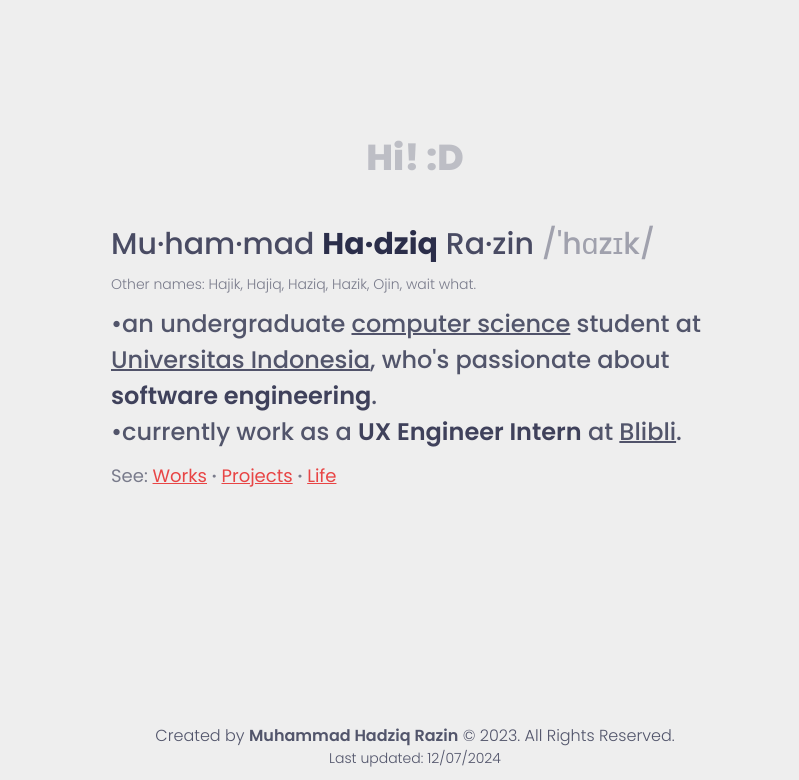
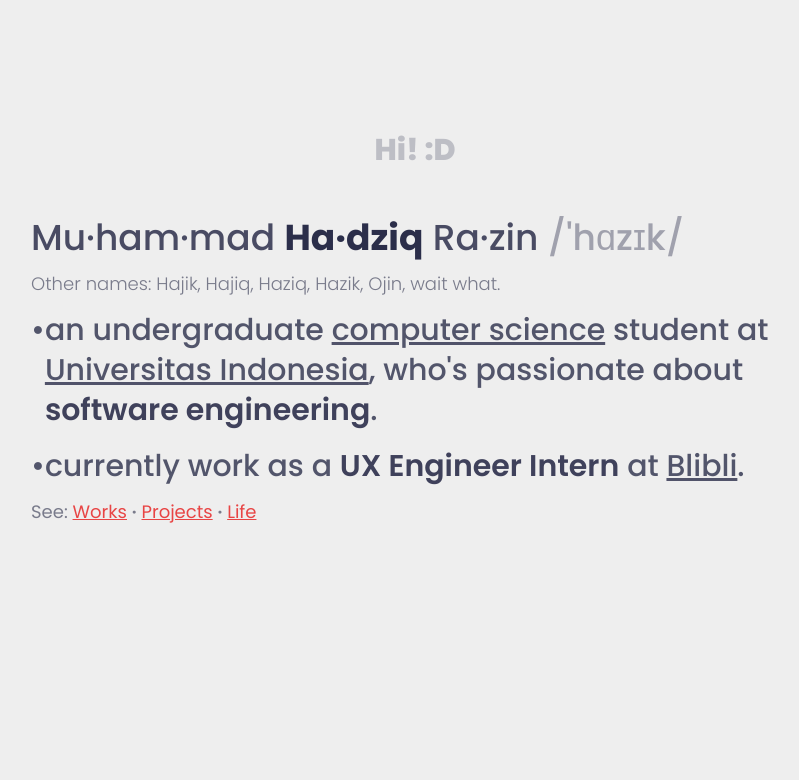
Before and after one commit to mhadziqrazin/hadziqrazin, a SvelteKit app: page / in a window 1280 px wide. Shown: the top 780 px of the page, without its empty margins (225-1024 px from the left). Built offline with nearby package versions, Linux system fonts and the light colour scheme; some icons are missing.

Commit message:
feat: adjust about me section

```diff
--- a/src/lib/components/IconSocial.svelte
+++ b/src/lib/components/IconSocial.svelte
@@ -8,10 +8,10 @@
 
 <div class="opacity-30 hover:cursor-pointer hover:opacity-75 transition-all duration-200">
   <a href={link} target="_blank">
-    <div class="hidden lg:block">
+    <div class="hidden sm:block">
       <Icon src={social} size="25" {title} />
     </div>
-    <div class="block lg:hidden">
+    <div class="block sm:hidden">
       <Icon src={social} size="17" {title} />
     </div>
   </a>
--- a/src/lib/components/Socials.svelte
+++ b/src/lib/components/Socials.svelte
@@ -9,7 +9,7 @@
   import cv from '$lib/assets/CV - Muhammad HADZIQ Razin.pdf'
 </script>
 
-<div class="w-1/2 flex self-center justify-between lg:justify-around">
+<div class="w-1/2 flex self-center justify-between sm:justify-around">
   <div in:fly={{x:-10, duration: 1000, delay: 400}}>
     <IconSocial
       social={BsGithub}
--- /dev/null
+++ b/src/lib/sections/About.svelte
@@ -0,0 +1,102 @@
+<script lang="ts">
+  import { fly, fade } from "svelte/transition"
+  import Socials from "$lib/components/Socials.svelte"
+  import { onMount } from "svelte";
+
+  let animate = false
+  onMount(() => {
+    animate = true
+  })
+</script>
+
+{#key animate}
+  <section class={`${animate ? 'opacity-100' : 'opacity-0'} height-screen container relative mx-auto px-4 max-w-[700px] md:max-w-[800px] flex flex-col justify-center items-center gap-4 sm:gap-10`}>
+    <h1 in:fly={{y:20, duration: 1000}} class="flex text-2xl sm:text-3xl sm:leading-[3.5rem] text-dark/25 font-extrabold">
+      Hi!&nbsp;<span>:D</span>
+    </h1>
+
+    <div class="flex flex-col gap-1 sm:gap-3">
+      <!-- NAME -->
+      <p in:fade={{duration: 1000, delay: 200}} class="hidden min-[470px]:block text-2xl sm:text-4xl font-medium text-dark/[0.85]">
+        Mu&centerdot;ham&centerdot;mad <span class="font-bold text-dark">Ha&centerdot;dziq</span> Ra&centerdot;zin <span class="text-dark/40">/'h&#593;z&#618;k/</span>
+      </p>
+      <div in:fade={{duration: 1000, delay: 200}} class="min-[470px]:hidden text-2xl font-medium text-dark/[0.85]">
+        <p>
+          Mu&centerdot;ham&centerdot;mad
+        </p>
+        <p class="font-bold text-dark">
+          Ha&centerdot;dziq <span class="text-dark/40 font-medium">/'h&#593;z&#618;k/</span>
+        </p>
+        <p>
+          Ra&centerdot;zin
+        </p>
+      </div>
+
+      <!-- OTHER NAMES -->
+      <p in:fly={{y:-5, duration: 1000, delay: 400}} class="text-[0.65rem] sm:text-lg text-dark/60 font-light">
+        Other names: Hajik, Hajiq, Haziq, Hazik, Ojin, wait what.
+      </p>
+
+      <!-- DESCRIPTION -->
+      <div in:fade={{duration: 1000, delay: 200}} class="text-xl/7 sm:text-3xl/10 font-medium text-dark/80 flex flex-col gap-2 sm:gap-4">
+        <div class="flex">
+          <p>&bullet;</p>
+          <p>
+            an undergraduate
+
+            <a href="https://cs.ui.ac.id" target="_blank" class="underline decoration-[1.5px] sm:decoration-[3px]">
+              computer science
+            </a>
+
+            student at
+
+            <a href="https://ui.ac.id" target="_blank" class="underline decoration-[1.5px] sm:decoration-[3px]">
+              Universitas Indonesia</a>,
+
+            who's passionate about
+            <span class="text-dark/90 font-semibold">software engineering</span>.<br/>
+          </p>
+        </div>
+        <div class="flex">
+          <p>&bullet;</p>
+          <p>
+            currently work as a
+
+            <span class="text-dark/90 font-semibold">UX Engineer Intern</span>
+
+            at
+
+            <a href="https://blibli.com" target="_blank" class="underline decoration-[1.5px] sm:decoration-[3px]">
+              Blibli</a>.
+          </p>
+        </div>
+      </div>
+
+      <!-- PAGES -->
+      <p in:fade={{duration: 1000, delay: 600}} class="text-dark/60 text-sm sm:text-lg">
+        See:
+        <a href="/works" class="w-full underline text-secondary">
+          Works
+        </a>
+      <span class="font-semibold">&centerdot;</span>
+        <a href="/projects" class="w-full underline text-secondary">
+          Projects
+        </a>
+        <span class="font-semibold">&centerdot;</span>
+        <a href="/life" class="w-full underline text-secondary">
+          Life
+        </a>
+      </p>
+    </div>
+
+    <!-- SOCIAL LINKS -->
+    <Socials />
+  </section>
+{/key}
+
+<style>
+  .height-screen {
+    min-height: 90vh;
+    min-height: 90svh;
+  }
+</style>
--- a/src/routes/+layout.svelte
+++ b/src/routes/+layout.svelte
@@ -9,7 +9,7 @@
   let year = (new Date()).getFullYear()
 </script>
 
-<div class="mx-auto overflow-x-clip height-screen flex flex-col justify-center">
+<div class="mx-auto overflow-x-clip flex flex-col justify-center">
   {#if !!$navigating}
     <div in:fly={{y:-20, duration: 1000}} class="absolute top-[85px] left-1/2 -translate-x-1/2 -translate-y-1/2">
       <SpinLine size={35} color={"#2B2E4AE0"} />
@@ -33,7 +33,7 @@
       </ul>
     </nav>
   {/if}
-  <div class="flex flex-grow justify-center">
+  <div class="flex flex-col flex-grow items-center gap-10">
     <slot />
   </div>
   <div class="py-8 w-full flex flex-col items-center">
@@ -52,9 +52,4 @@
     font-weight: 600;
     opacity: 1;
   }
-
-  .height-screen {
-    min-height: 100vh;
-    min-height: 100svh;
-  }
 </style>
--- a/src/routes/+page.svelte
+++ b/src/routes/+page.svelte
@@ -1,12 +1,9 @@
 <script lang="ts">
-  import { fly, fade } from "svelte/transition"
-  import Socials from "$lib/components/Socials.svelte"
-  import { onMount } from "svelte"
-
-  let animate = false
-  onMount(() => {
-    animate = true
-  })
+  import About from "$lib/sections/About.svelte";
+  import { works } from "$lib/constants/works";
+  import { projects } from "$lib/constants/projects";
+  import { life } from "$lib/constants/life";
+  import ShowcasePage from "$lib/components/sections/ShowcasePage.svelte"
 </script>
 
 <svelte:head>
@@ -19,65 +16,7 @@
   <meta name="keywords" content="muhammad hadziq razin, muhammad, hadziq, razin, hajik, ojin">
 </svelte:head>
 
-{#key animate}
-  <section class={`${animate ? 'opacity-100' : 'opacity-0'} container relative mx-auto px-4 md:w-1/2 flex flex-col justify-center items-center gap-4 lg:gap-10`}>
-    <h1 in:fly={{y:20, duration: 1000}} class="flex text-xl lg:text-4xl lg:leading-[3.5rem] text-dark/25 font-extrabold">
-      Hi!&nbsp;<span>:D</span>
-    </h1>
-
-    <div class="flex flex-col gap-1 lg:gap-3">
-      <!-- NAME -->
-      <p in:fade={{duration: 1000, delay: 200}} class="text-lg lg:text-3xl font-medium text-dark/[0.85]">
-        Mu&centerdot;ham&centerdot;mad <span class="font-bold text-dark">Ha&centerdot;dziq</span> Ra&centerdot;zin <span class="text-dark/40">/'h&#593;z&#618;k/</span>
-      </p>
-
-      <!-- OTHER NAMES -->
-      <p in:fly={{y:-5, duration: 1000, delay: 400}} class="text-[0.65rem] lg:text-sm text-dark/60 font-light">
-        Other names: Hajik, Hajiq, Haziq, Hazik, Ojin, wait what.
-      </p>
-
-      <!-- DESCRIPTION -->
-      <p in:fade={{duration: 1000, delay: 200}} class="text-base/7 lg:text-2xl/9 font-medium text-dark/80">
-
-        &bullet;an undergraduate
-
-        <a href="https://cs.ui.ac.id" target="_blank" class="underline decoration-[1.5px] md:decoration-[2.2px]">
-          computer science
-        </a>
-
-        student at
-
-        <a href="https://ui.ac.id" target="_blank" class="underline decoration-[1.5px] md:decoration-[2.2px]">
-          Universitas Indonesia</a>,
-
-        who's passionate about
-        <span class="text-dark/90 font-semibold">software engineering</span>.<br/>
-        &bullet;currently work as a
-        <span class="text-dark/90 font-semibold">UX Engineer Intern</span>
-        at
-
-        <a href="https://blibli.com" target="_blank" class="underline decoration-[1.5px] md:decoration-[2.2px]">
-          Blibli</a>.
-      </p>
-
-      <!-- PAGES -->
-      <p in:fade={{duration: 1000, delay: 600}} class="text-dark/60 text-xs lg:text-lg">
-        See:
-        <a href="/works" class="w-full underline text-secondary">
-          Works
-        </a>
-      <span class="font-semibold">&centerdot;</span>
-        <a href="/projects" class="w-full underline text-secondary">
-          Projects
-        </a>
-        <span class="font-semibold">&centerdot;</span>
-        <a href="/life" class="w-full underline text-secondary">
-          Life
-        </a>
-      </p>
-    </div>
-
-    <!-- SOCIAL LINKS -->
-    <Socials />
-  </section>
-{/key}
+<About />
+<ShowcasePage data={works} title={'Works'} subtitle={'Paid or teamed kinda projects'} />
+<ShowcasePage data={projects} title={'Projects'} subtitle={'Some projects for learning purposes'}/>
+<ShowcasePage data={life} title={'Life'} subtitle={`Non-IT related but still makes me proud :D`}/>
```
